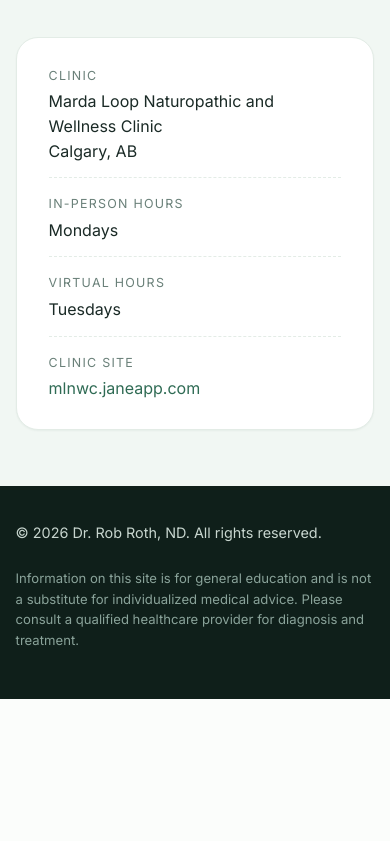
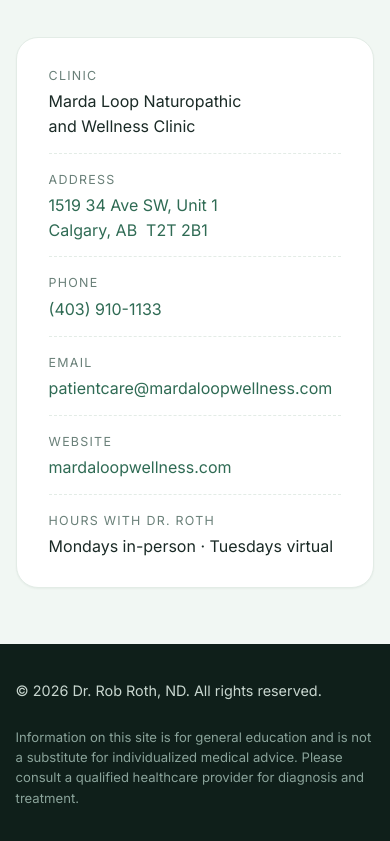
Before and after one commit to robertarthurjackson/drrobroth, a plain HTML site: page index.html in a window 390 px wide. Shown: the part 6578-7419 px from the top of the page. Before the commit the page ends 7277 px from the top, so only its background shows below. Drawn offline with Linux system fonts and the light colour scheme.

Commit message:
Add clinic address, phone, email, and website link to Contact section
Includes Google Maps link on the address and clickable tel: / mailto: links. Replaces the previous Jane App URL with the clinic's main website (mardaloopwellness.com); booking links remain in the Booking section.

```diff
--- a/index.html
+++ b/index.html
@@ -292,19 +292,31 @@
           <dl class="contact-list">
             <div>
               <dt>Clinic</dt>
-              <dd>Marda Loop Naturopathic and Wellness Clinic<br/>Calgary, AB</dd>
+              <dd>Marda Loop Naturopathic<br/>and Wellness Clinic</dd>
             </div>
             <div>
-              <dt>In-person hours</dt>
-              <dd>Mondays</dd>
+              <dt>Address</dt>
+              <dd>
+                <a href="https://www.google.com/maps/search/?api=1&amp;query=1519+34+Ave+SW+Unit+1+Calgary+AB+T2T+2B1" target="_blank" rel="noopener">
+                  1519 34 Ave SW, Unit 1<br/>Calgary, AB&nbsp;&nbsp;T2T 2B1
+                </a>
+              </dd>
             </div>
             <div>
-              <dt>Virtual hours</dt>
-              <dd>Tuesdays</dd>
+              <dt>Phone</dt>
+              <dd><a href="tel:+14039101133">(403) 910-1133</a></dd>
             </div>
             <div>
-              <dt>Clinic site</dt>
-              <dd><a href="https://mlnwc.janeapp.com" target="_blank" rel="noopener">mlnwc.janeapp.com</a></dd>
+              <dt>Email</dt>
+              <dd><a href="mailto:patientcare@mardaloopwellness.com">patientcare@mardaloopwellness.com</a></dd>
+            </div>
+            <div>
+              <dt>Website</dt>
+              <dd><a href="https://www.mardaloopwellness.com" target="_blank" rel="noopener">mardaloopwellness.com</a></dd>
+            </div>
+            <div>
+              <dt>Hours with Dr. Roth</dt>
+              <dd>Mondays in-person · Tuesdays virtual</dd>
             </div>
           </dl>
         </div>
```
